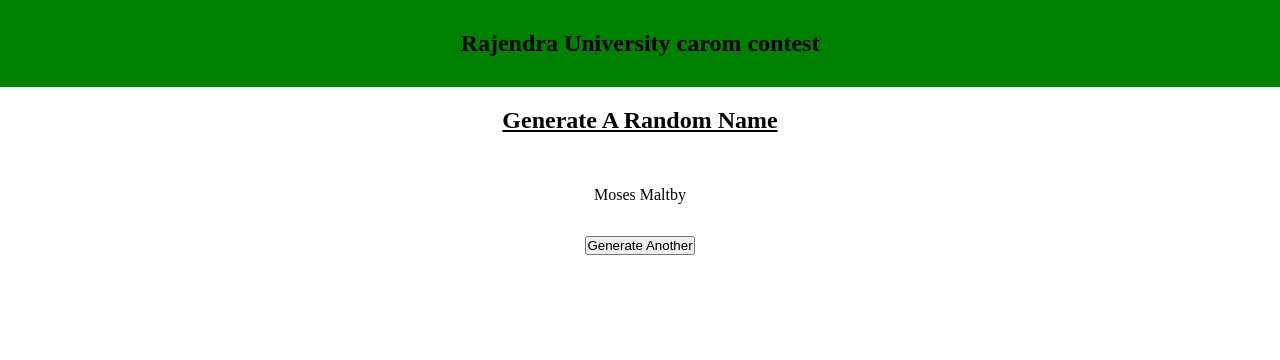
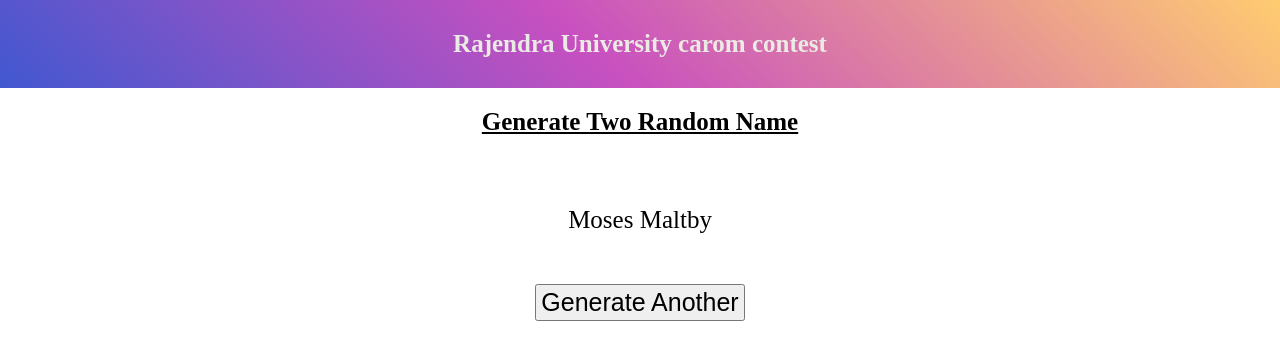
Before and after one commit to soumyapodha/Random-Name-Generator-Rajendra-Univercity, a plain HTML site: page index.html in a window 1280 px wide. Drawn offline with Linux system fonts and the light colour scheme.

Commit message:
The second Random Name Generator commit

```diff
--- a/css/style.css
+++ b/css/style.css
@@ -2,11 +2,14 @@
     box-sizing: border-box;
     margin: 0px;
     padding: 0px;
+    font-size: 25px;
 }
 h1{
-    background-color: green;
+    background-color: #4158D0;
+    background-image: linear-gradient(43deg, #4158D0 0%, #C850C0 46%, #FFCC70 100%);
     text-align: center;
     padding: 30px 0px;
+    color: rgb(236, 234, 229);
 }
 
 h2{
@@ -25,3 +28,8 @@
       justify-content: center;
       align-items: center;
   }
+
+  button{
+      padding: 2px 4px;
+      cursor: pointer;
+  }
--- a/index.html
+++ b/index.html
@@ -14,7 +14,7 @@
         <nav class="navbar">
             <h1>Rajendra University carom contest</h1>
         </nav>
-        <h2>Generate A Random Name</h2>
+        <h2>Generate Two Random Name</h2>
         <div class="box">
             <div id="random-name"></div>
             <button class="btn btn-primary" id="generate">Generate Another</button>
```
